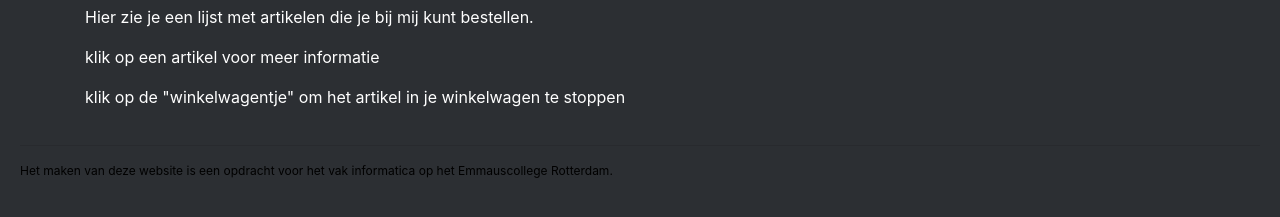
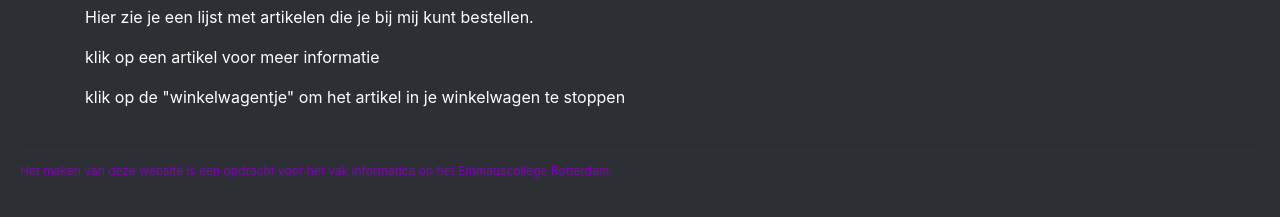
Before and after one commit to emmaus-5v/webshop-5vin2-nick-bastiaan, a website: page web/index.html in a window 1280 px wide. Shown: the part 83-300 px from the top of the page. Drawn offline with nearby package versions, Linux system fonts and the light colour scheme; no server answers.

Commit message:
bruh
Signed-off-by: BastiaanSwaak <112522@emmauscollege.nl>

```diff
--- a/web/css/style.css
+++ b/web/css/style.css
@@ -6,7 +6,7 @@ body{background-color: rgb(44, 47, 51);
 footer {
   margin: 20px;
   font-size: 12px;
-  color: black;
+  color: rgb(129, 0, 189);
 }
 
 .toast {
```
